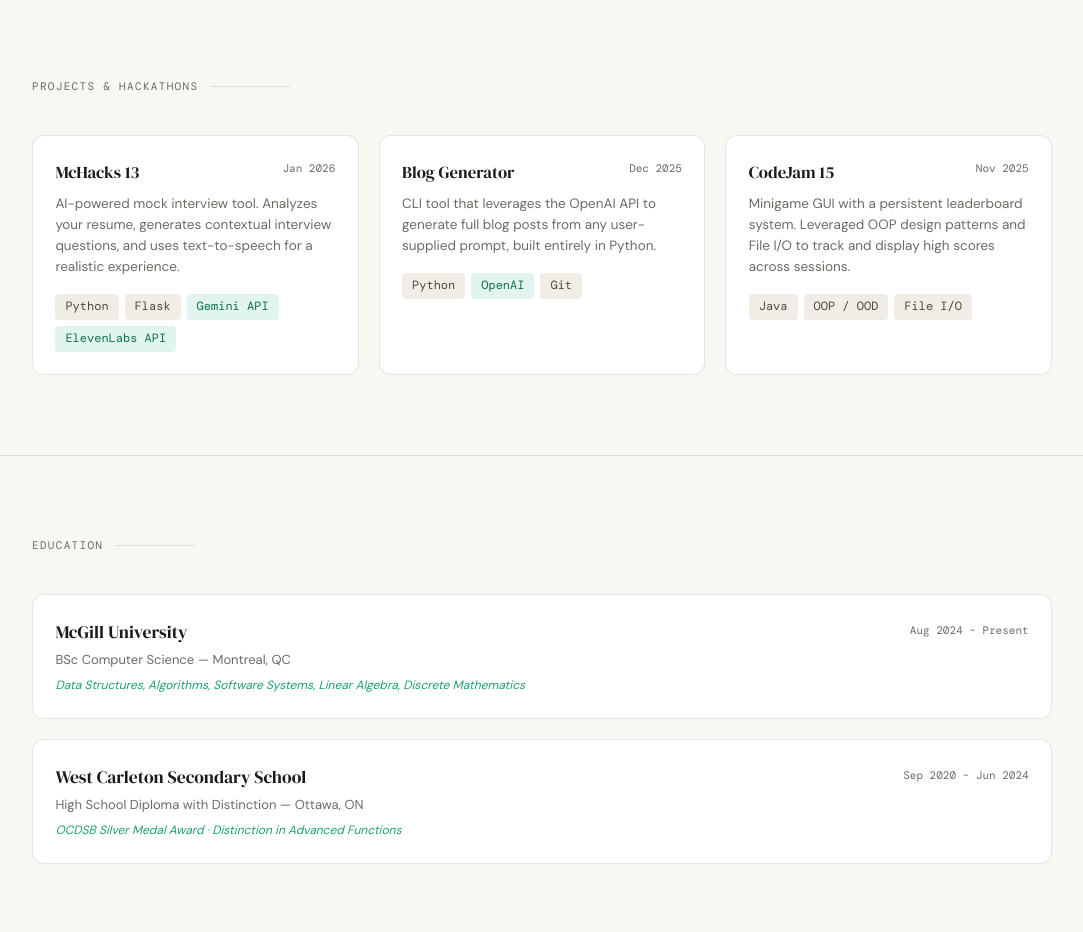
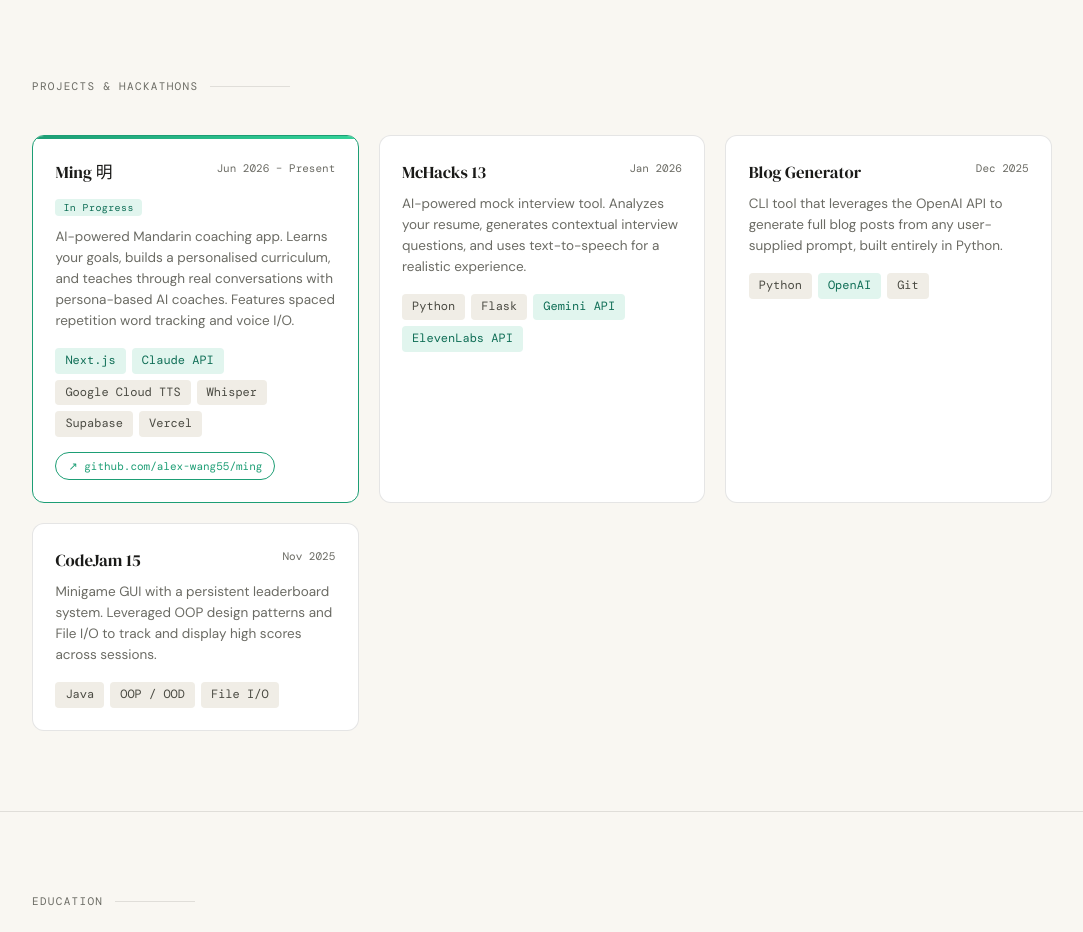
Before and after one commit to alex-wang55/alex-wang55.github.io, a plain HTML site: page index.html in a window 1280 px wide. Shown: the part 1780-2712 px from the top of the page, without its empty margins (98-1181 px from the left). Drawn offline with nearby package versions, Linux system fonts and the light colour scheme.

Commit message:
added ming

```diff
--- a/index.html
+++ b/index.html
@@ -563,6 +563,29 @@
   <p class="section-label">Projects &amp; Hackathons</p>
   <div class="projects-grid">
 
+    <div class="project-card" style="border-color: var(--accent); position: relative; overflow: hidden;">
+      <div style="position: absolute; top: 0; left: 0; right: 0; height: 3px; background: linear-gradient(90deg, var(--accent), #34d399);"></div>
+      <div class="project-top">
+        <div class="project-name">Ming 明</div>
+        <span class="project-date">Jun 2026 – Present</span>
+      </div>
+      <div style="margin-bottom: 0.5rem;">
+        <span style="background: var(--accent-light); color: #0F6E56; font-family: 'DM Mono', monospace; font-size: 10px; padding: 2px 8px; border-radius: 4px; letter-spacing: 0.04em;">In Progress</span>
+      </div>
+      <p class="project-desc">AI-powered Mandarin coaching app. Learns your goals, builds a personalised curriculum, and teaches through real conversations with persona-based AI coaches. Features spaced repetition word tracking and voice I/O.</p>
+      <div class="tags" style="margin-bottom: 0.9rem;">
+        <span class="tag tag-accent">Next.js</span>
+        <span class="tag tag-accent">Claude API</span>
+        <span class="tag">Google Cloud TTS</span>
+        <span class="tag">Whisper</span>
+        <span class="tag">Supabase</span>
+        <span class="tag">Vercel</span>
+      </div>
+      <a href="https://github.com/alex-wang55/ming" target="_blank" style="display: inline-flex; align-items: center; gap: 5px; font-family: 'DM Mono', monospace; font-size: 11px; color: var(--accent); text-decoration: none; border: 1px solid var(--accent); padding: 4px 12px; border-radius: 100px; transition: background 0.2s;" onmouseover="this.style.background='var(--accent-light)'" onmouseout="this.style.background='transparent'">
+        ↗ github.com/alex-wang55/ming
+      </a>
+    </div>
+
     <div class="project-card">
       <div class="project-top">
         <div class="project-name">McHacks 13</div>
```
